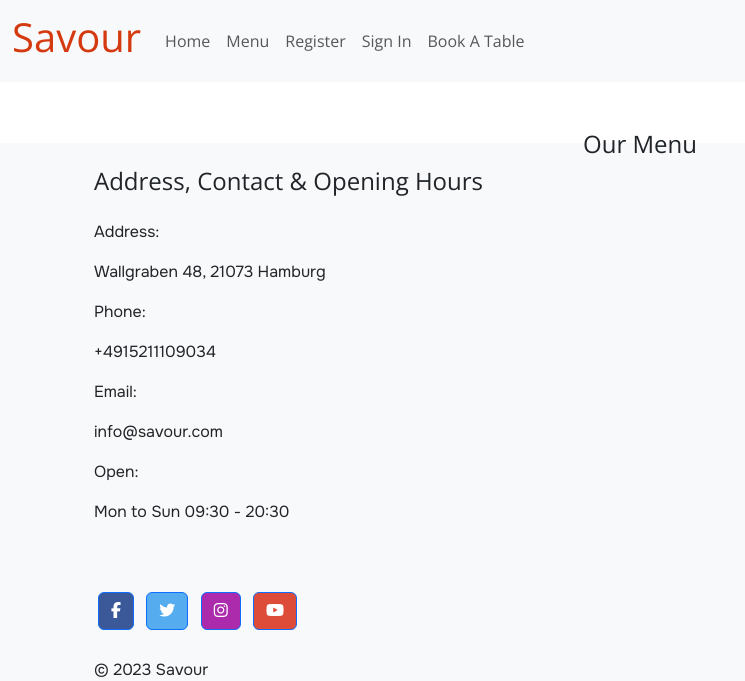
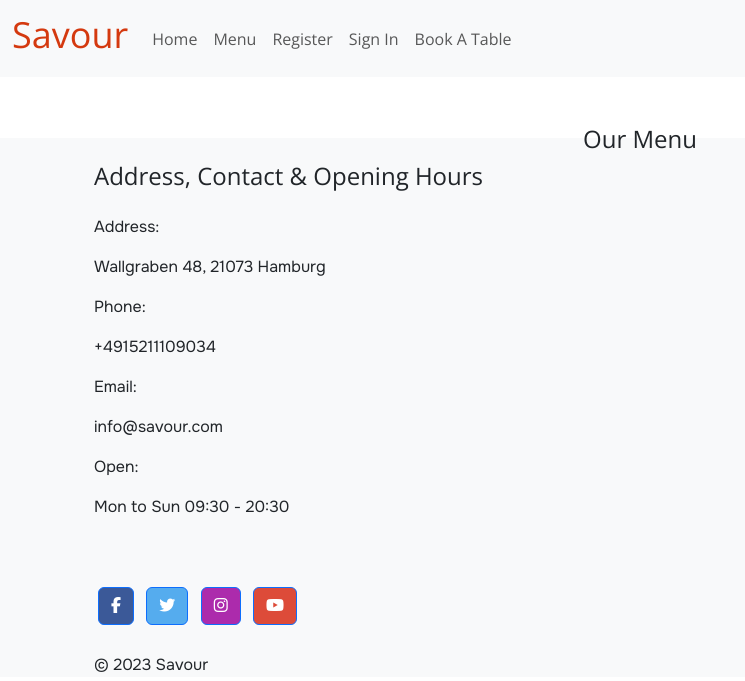
Before and after one commit to Majdi-Aref/restaurant, a Django app: page /menu/ in a window 1280 px wide. Shown: the top 681 px of the page, without its empty margins (0-745 px from the left). Run offline with Django 3.2, Linux system fonts and the light colour scheme; data that the repository does not hold is empty; some libraries are stand-ins or nearby versions; some web fonts are replaced.

Commit message:
style: set the logo font-size to a fixed value on all screen sizes

```diff
--- a/static/css/style.css
+++ b/static/css/style.css
@@ -7,6 +7,7 @@ h1 {
         "Lato",
         "Roboto";
     color: #d4390f;
+    font-size: 36px;
 }
 
 h4,
```
